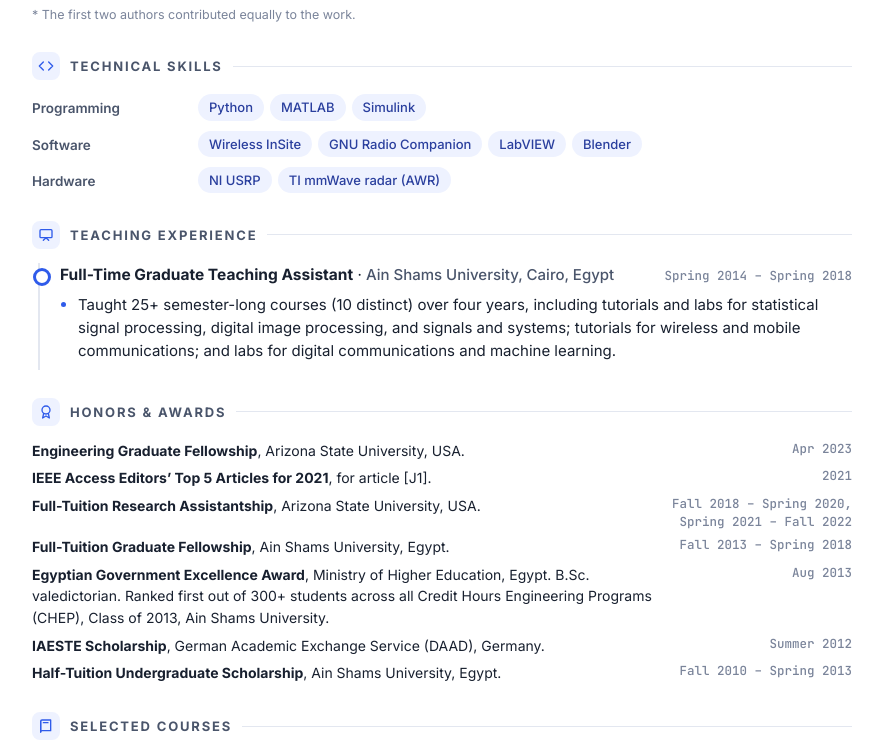
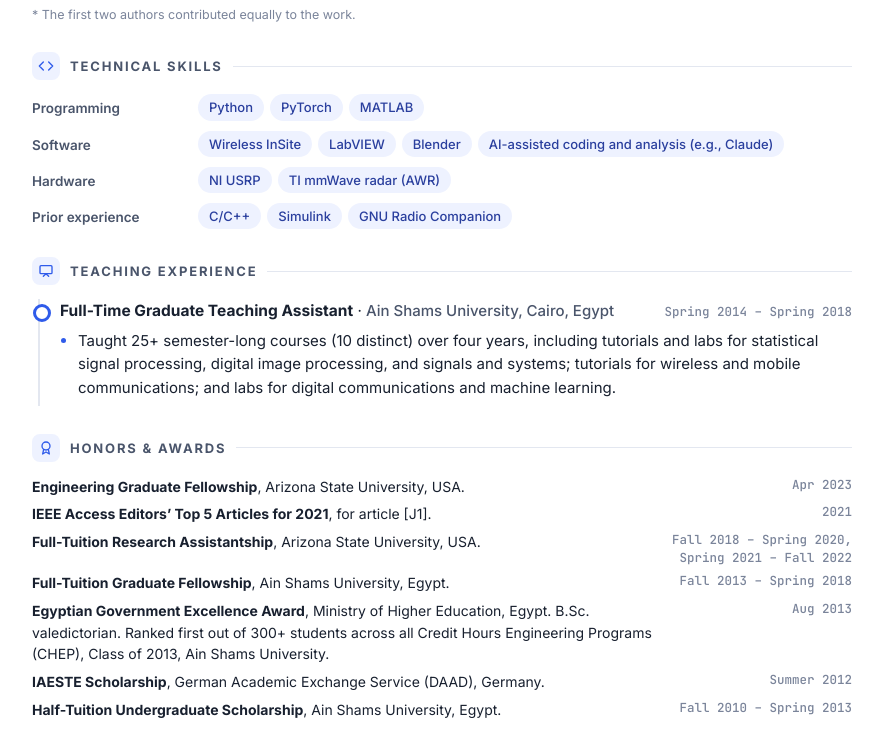
Before and after one commit to Abdelrahman-Taha/Abdelrahman-Taha.github.io, a plain HTML site: page index.html in a window 1280 px wide. Shown: the part 4487-5232 px from the top of the page, without its empty margins (198-1081 px from the left). Drawn offline with Linux system fonts and the light colour scheme.

Commit message:
Add files via upload

```diff
--- a/index.html
+++ b/index.html
@@ -562,11 +562,13 @@ footer{padding:14px 40px 22px;color:var(--ink-3);font-size:12px;border-top:1px s
       <h2 id="h-skills"><span class="ico"><svg viewBox="0 0 24 24" fill="none" stroke="currentColor" stroke-width="2" stroke-linecap="round" stroke-linejoin="round" aria-hidden="true"><path d="m8 6-6 6 6 6M16 6l6 6-6 6"/></svg></span>Technical Skills</h2>
       <div class="skills">
         <div class="k">Programming</div>
-        <div class="chips"><span class="chip">Python</span><span class="chip">MATLAB</span><span class="chip">Simulink</span></div>
+        <div class="chips"><span class="chip">Python</span><span class="chip">PyTorch</span><span class="chip">MATLAB</span></div>
         <div class="k">Software</div>
-        <div class="chips"><span class="chip">Wireless InSite</span><span class="chip">GNU Radio Companion</span><span class="chip">LabVIEW</span><span class="chip">Blender</span></div>
+        <div class="chips"><span class="chip">Wireless InSite</span><span class="chip">LabVIEW</span><span class="chip">Blender</span><span class="chip">AI-assisted coding and analysis (e.g., Claude)</span></div>
         <div class="k">Hardware</div>
         <div class="chips"><span class="chip">NI USRP</span><span class="chip">TI mmWave radar (AWR)</span></div>
+        <div class="k">Prior experience</div>
+        <div class="chips"><span class="chip">C/C++</span><span class="chip">Simulink</span><span class="chip">GNU Radio Companion</span></div>
       </div>
     </section>
 
@@ -628,7 +630,7 @@ footer{padding:14px 40px 22px;color:var(--ink-3);font-size:12px;border-top:1px s
     </section>
   </main>
 
-  <footer class="no-print">Updated November 15, 2026.</footer>
+  <footer class="no-print">Updated November 17, 2026.</footer>
 </div>
 </body>
 </html>
```
